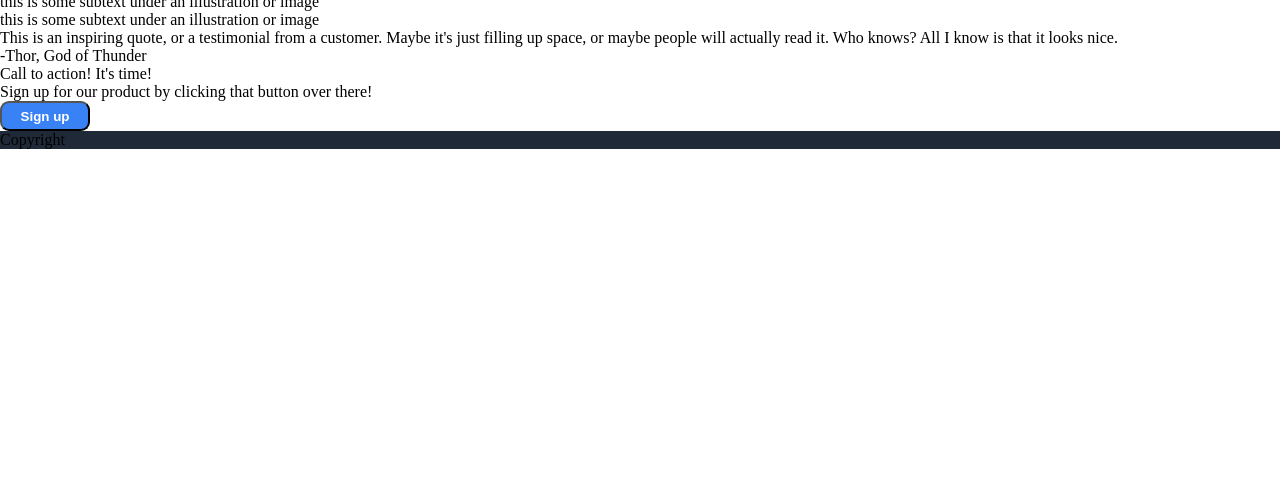
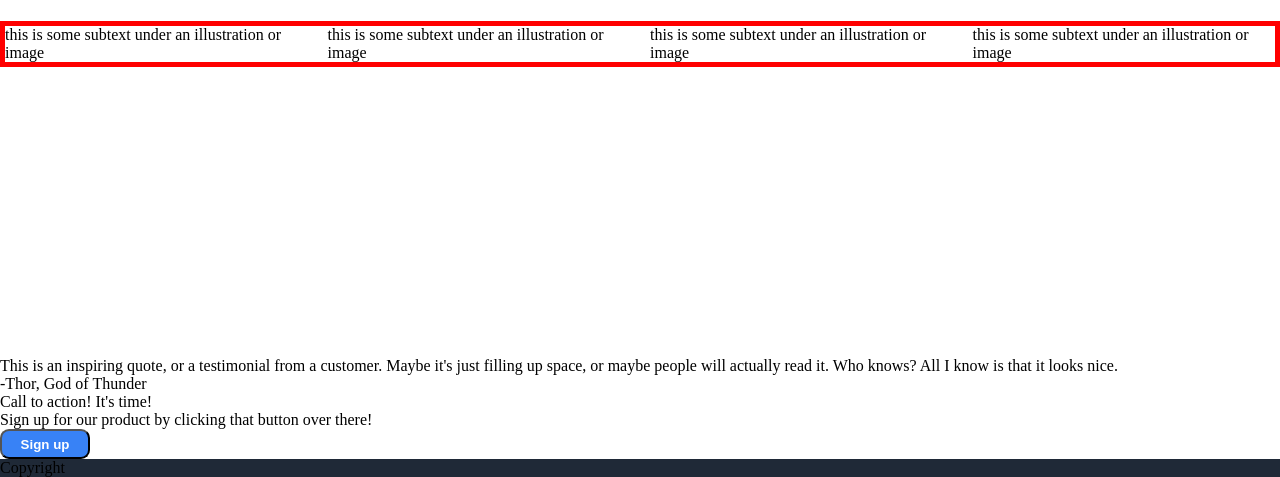
Before and after one commit to bartek204/landing-page, a plain HTML site: page index.html in a window 1280 px wide. Shown: the part 583-1060 px from the top of the page. Before the commit the page ends 800 px from the top, so only its background shows below. Drawn offline with Linux system fonts and the light colour scheme.

Commit message:
Improve appearance of the second section
I placed - and styled - "Some random information" title and placed
container in the center of second section.

```diff
--- a/style.css
+++ b/style.css
@@ -2,6 +2,7 @@ body {
     margin: auto;
 }
 
+/* first section BEGINNING */
 #hero, footer {
     background-color: #1f2937;
 }
@@ -65,3 +66,26 @@ button {
     font-weight: 800;
     color: white;
 }
+/* first section END */
+
+/* second section BEGINNING */
+.second_section {
+    display: flex;
+    align-items: center;
+    height: 450px;
+    flex-direction: column;
+}
+
+p {
+    color: #1F2937;
+    font-size: 36px;
+    font-weight: bolder;
+}
+
+.main_container {
+    display: flex;
+    justify-content: center;
+    align-items: center;
+    gap: 20px;
+    border: solid 5px red;
+}
```
